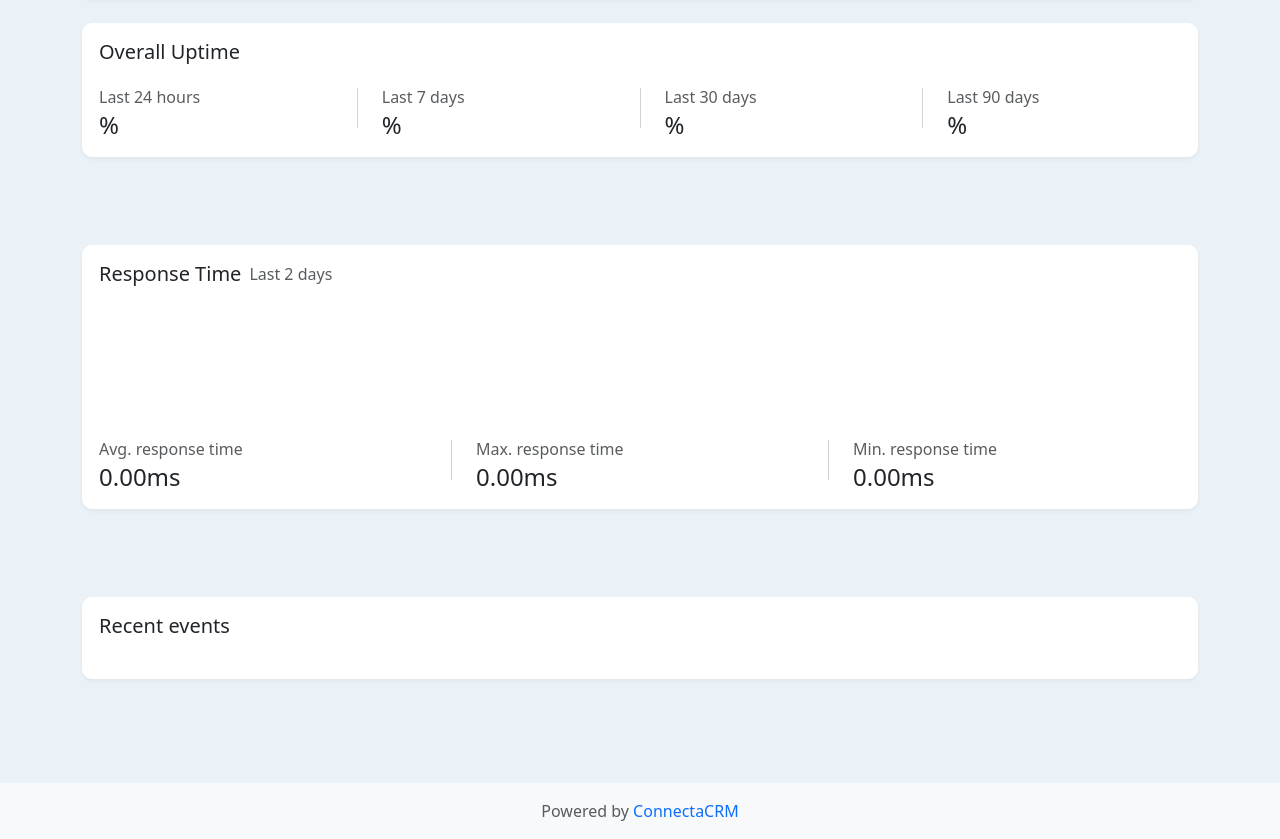
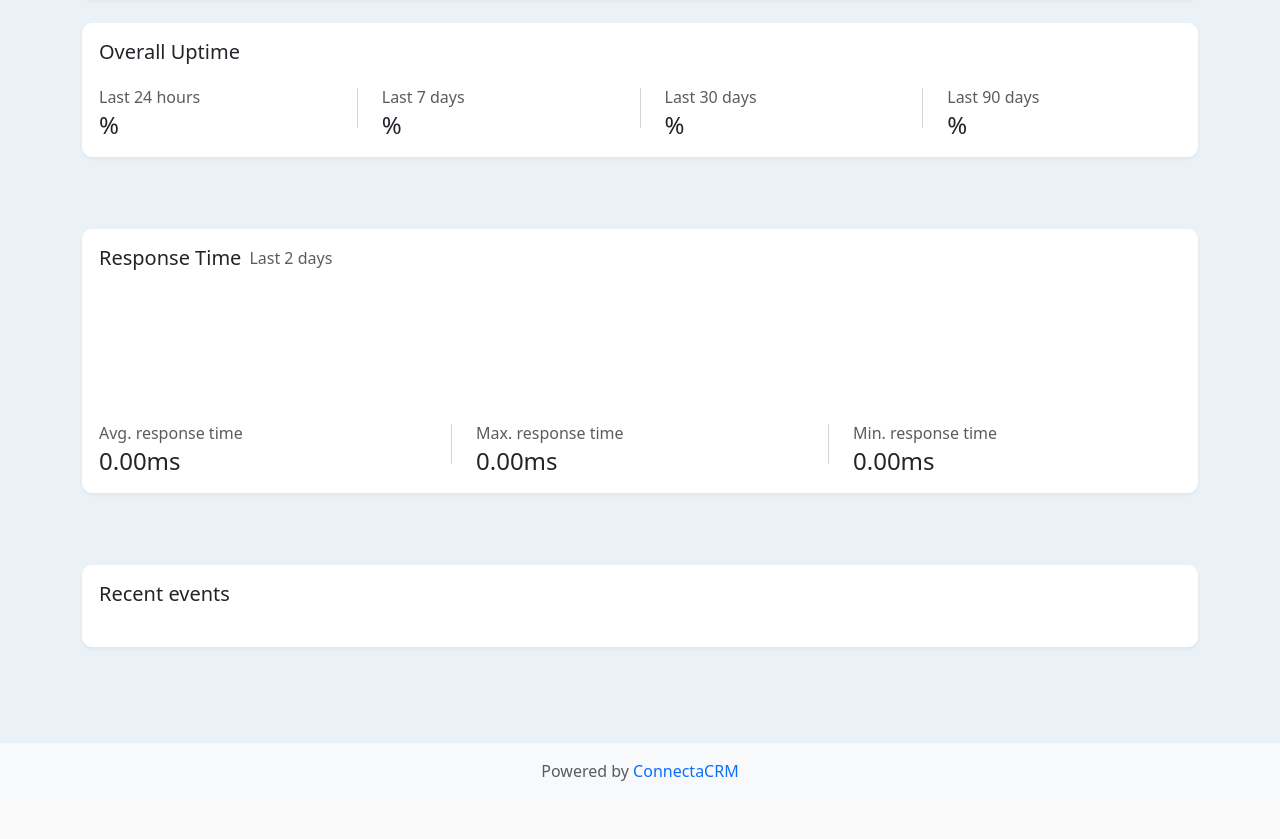
Before and after one commit to connecta-soft/crm-system-status, a Flask app: template templates/monitor_detail.html in a window 1280 px wide. Shown: the part 159-998 px from the top of the page. After the commit the page ends 940 px from the top, so only its background shows below. Run offline with Flask 3, Linux system fonts and the light colour scheme; the template is opened without the code that fills it, so the values that code supplies are empty.

Commit message:
Agent query: Is the downtime duration now correctly calculated and is the gap between Overall Uptime and Response Time sections reduced?
Adjust styling of monitor details and overall status sections.

Screenshot: https://storage.googleapis.com/screenshot-production-us-central1/2dded96f-fb4e-4c71-b383-ee3c9c8cf284/b254baa2-6230-4b32-b05b-be1eeec5574b.jpg

```diff
--- a/static/css/style.css
+++ b/static/css/style.css
@@ -26,18 +26,15 @@
     border: 1px solid #fff !important;
 }
 
-/* Overall status styles */
-.overall-status .card {
-    border: 1px solid #fff;
-    box-shadow: 0 2px 4px rgba(0, 0, 0, 0.05);
-    border-radius: 10px;
+.monitor-detail .row.g-4 {
+    row-gap: 1.5rem !important;
 }
 
 .monitor-detail .card {
     border: 1px solid #fff;
     box-shadow: 0 2px 4px rgba(0, 0, 0, 0.05);
     border-radius: 10px;
-    margin-bottom: 2rem;
+    margin-bottom: 1.5rem;
 }
 
 .monitor-detail .vr {
@@ -50,6 +47,13 @@
     height: 21px;
     background-color: #fff;
     opacity: 0.2;
+}
+
+/* Overall status styles */
+.overall-status .card {
+    border: 1px solid #fff;
+    box-shadow: 0 2px 4px rgba(0, 0, 0, 0.05);
+    border-radius: 10px;
 }
 
 /* Update status icon and live dot styles */
@@ -178,9 +182,6 @@
     font-size: 1.2rem;
 }
 
-.monitor-detail .row.g-4 {
-    row-gap: 2rem !important;
-}
 
 /* Responsive adjustments */
 @media (max-width: 768px) {
```
